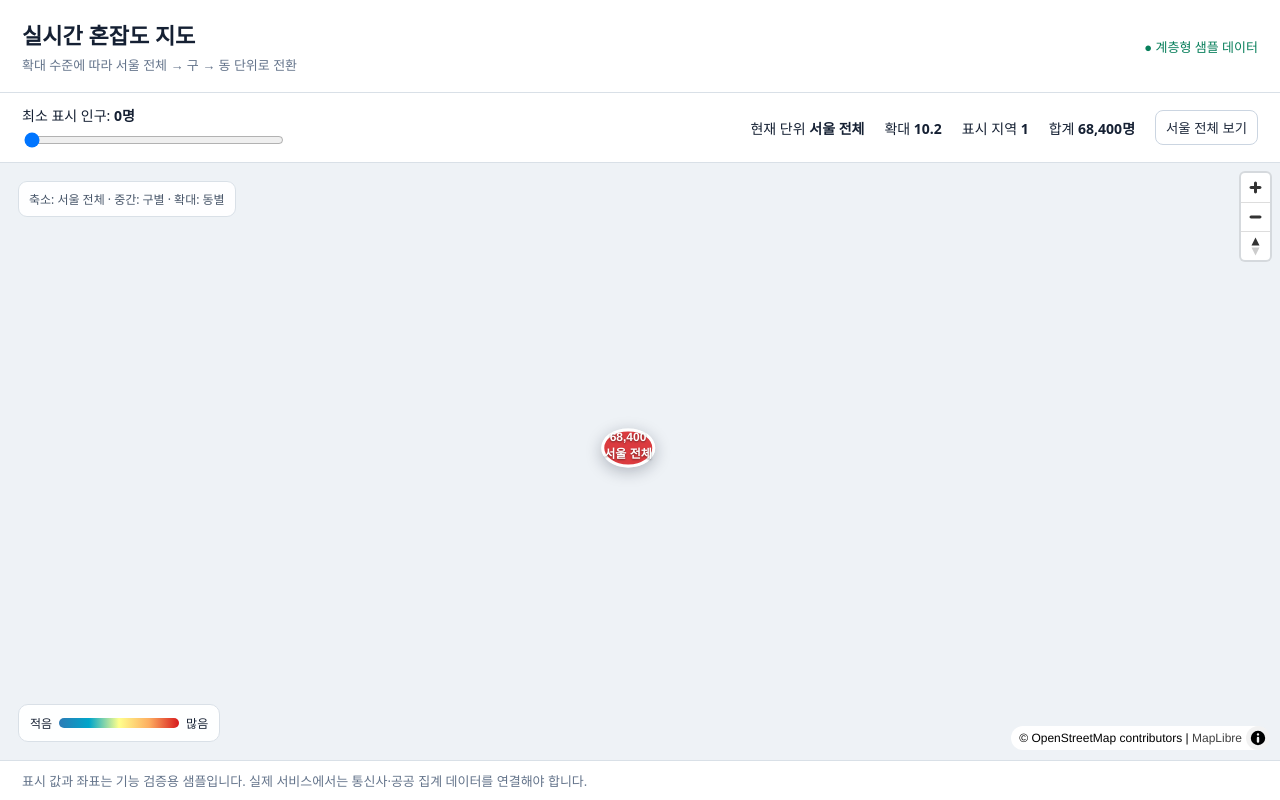
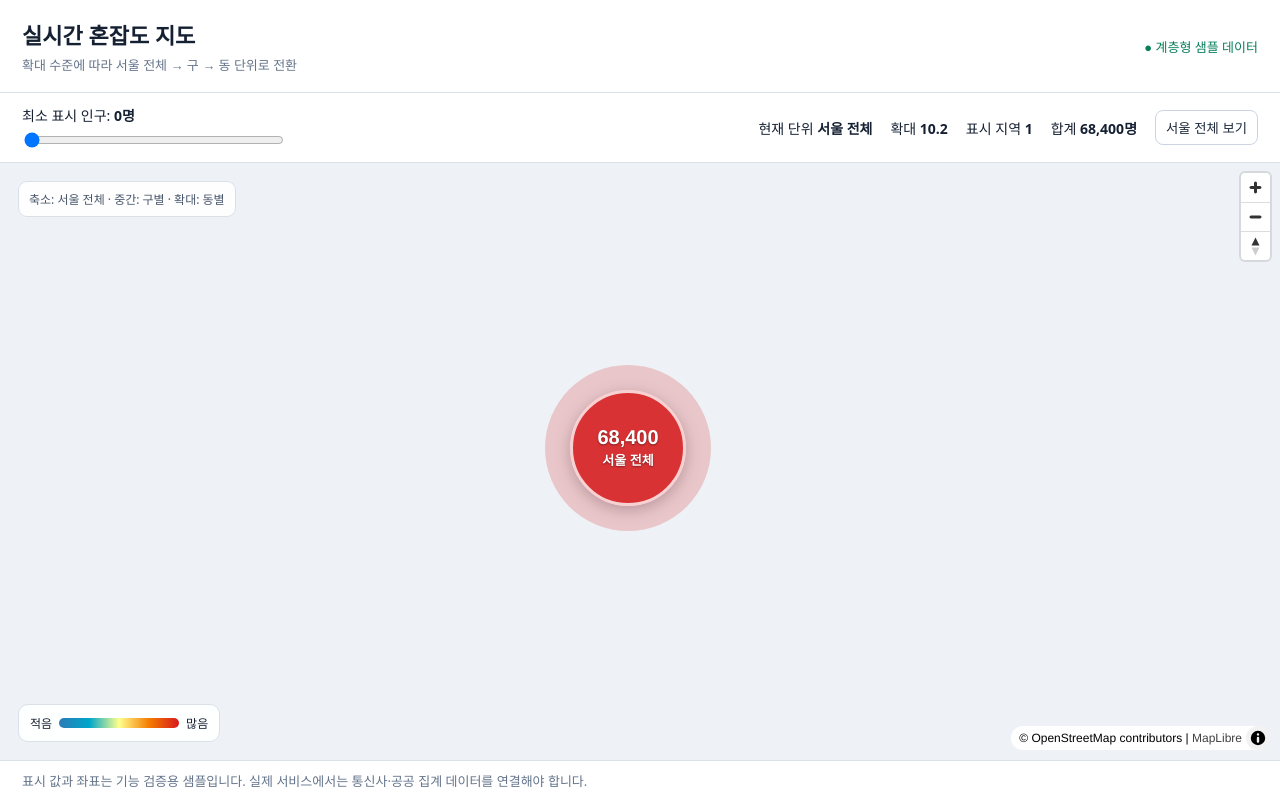
Before and after one commit to soonyeol-huh/crowd-map, a React (Vite) app: page / in a window 1280 px wide. Built offline with nearby package versions, Linux system fonts and the light colour scheme; no server answers.

Commit message:
Style city gu dong hierarchy markers

```diff
--- a/src/style.css
+++ b/src/style.css
@@ -10,41 +10,43 @@ p { margin: 0; }
 .controls { background: #fff; padding: 12px 22px; display: flex; align-items: center; justify-content: space-between; gap: 24px; border-bottom: 1px solid #d9e0e7; }
 .controls label { min-width: 260px; font-size: 14px; }
 .controls input { width: 100%; display: block; margin-top: 7px; }
-.metrics { display: flex; align-items: center; gap: 20px; font-size: 14px; }
+.metrics { display: flex; align-items: center; gap: 18px; font-size: 14px; }
 .focus-button { border: 1px solid #cbd5e1; border-radius: 8px; padding: 7px 10px; background: #fff; color: #1e293b; cursor: pointer; }
 .focus-button:hover { background: #f8fafc; }
 .map-wrap { position: relative; min-height: 560px; }
 .map { position: absolute; inset: 0; }
 .zoom-guide { position: absolute; z-index: 2; left: 18px; top: 18px; padding: 8px 10px; border: 1px solid #d9e0e7; border-radius: 9px; background: rgba(255,255,255,.92); color: #475569; font-size: 12px; }
 .legend { position: absolute; left: 18px; bottom: 18px; z-index: 2; display: flex; align-items: center; gap: 7px; background: rgba(255,255,255,.94); border: 1px solid #d9e0e7; border-radius: 10px; padding: 9px 11px; font-size: 12px; }
-.gradient { width: 120px; height: 10px; border-radius: 999px; background: linear-gradient(90deg,#2c7bb6,#00a6ca,#ffff8c,#fdae61,#d7191c); }
-.crowd-marker { --marker-color: #2c7bb6; position: relative; border-radius: 50%; border: 3px solid #fff; background: color-mix(in srgb, var(--marker-color) 84%, transparent); box-shadow: 0 4px 16px rgba(15,23,42,.28); color: #fff; display: flex; flex-direction: column; align-items: center; justify-content: center; cursor: pointer; padding: 0; font: inherit; transition: width .15s ease, height .15s ease, opacity .15s ease; }
-.crowd-marker::before { content: ''; position: absolute; border-radius: 50%; background: color-mix(in srgb, var(--marker-color) 22%, transparent); z-index: -1; }
+.gradient { width: 120px; height: 10px; border-radius: 999px; background: linear-gradient(90deg,#2c7bb6,#00a6ca,#ffff8c,#f57c00,#d7191c); }
+.crowd-marker { --marker-color: #2c7bb6; position: relative; border-radius: 50%; border: 3px solid #fff; background: color-mix(in srgb, var(--marker-color) 86%, transparent); box-shadow: 0 4px 16px rgba(15,23,42,.28); color: #fff; display: flex; flex-direction: column; align-items: center; justify-content: center; cursor: pointer; padding: 0; font: inherit; }
+.crowd-marker::before { content: ''; position: absolute; border-radius: 50%; background: color-mix(in srgb, var(--marker-color) 20%, transparent); z-index: -1; }
 .crowd-marker__value { font-weight: 800; line-height: 1.1; text-shadow: 0 1px 2px rgba(0,0,0,.45); }
-.crowd-marker__name { font-weight: 700; white-space: nowrap; text-shadow: 0 1px 2px rgba(0,0,0,.45); }
-.crowd-marker--compact { width: 42px; height: 42px; }
-.crowd-marker--compact::before { width: 64px; height: 64px; }
-.crowd-marker--compact .crowd-marker__value { font-size: 11px; }
-.crowd-marker--compact .crowd-marker__name { display: none; }
-.crowd-marker--normal { width: 58px; height: 58px; }
-.crowd-marker--normal::before { width: 84px; height: 84px; }
-.crowd-marker--normal .crowd-marker__value { font-size: 13px; }
-.crowd-marker--normal .crowd-marker__name { display: none; }
-.crowd-marker--detailed { width: 18px; height: 18px; border-width: 2px; box-shadow: 0 2px 7px rgba(15,23,42,.3); }
-.crowd-marker--detailed::before { width: 32px; height: 32px; }
-.crowd-marker--detailed::after { content: attr(data-label); position: absolute; left: 22px; top: 50%; transform: translateY(-50%); padding: 5px 8px; border: 1px solid #cbd5e1; border-radius: 7px; background: rgba(255,255,255,.96); box-shadow: 0 2px 8px rgba(15,23,42,.14); color: #172033; font-size: 12px; font-weight: 700; line-height: 1; white-space: nowrap; }
-.crowd-marker--detailed .crowd-marker__value,
-.crowd-marker--detailed .crowd-marker__name { display: none; }
-.detail { position: absolute; right: 18px; top: 18px; z-index: 2; min-width: 210px; background: rgba(255,255,255,.96); border: 1px solid #d9e0e7; border-radius: 14px; padding: 16px; box-shadow: 0 8px 28px rgba(15,23,42,.16); }
+.crowd-marker__name { margin-top: 3px; font-weight: 700; white-space: nowrap; text-shadow: 0 1px 2px rgba(0,0,0,.45); }
+.crowd-marker--city { width: 116px; height: 116px; }
+.crowd-marker--city::before { width: 166px; height: 166px; }
+.crowd-marker--city .crowd-marker__value { font-size: 20px; }
+.crowd-marker--city .crowd-marker__name { font-size: 13px; }
+.crowd-marker--gu { width: 76px; height: 76px; }
+.crowd-marker--gu::before { width: 108px; height: 108px; }
+.crowd-marker--gu .crowd-marker__value { font-size: 15px; }
+.crowd-marker--gu .crowd-marker__name { font-size: 11px; }
+.crowd-marker--dong { width: auto; min-width: 70px; height: 34px; border-radius: 17px; border-width: 2px; padding: 0 10px; flex-direction: row; gap: 6px; }
+.crowd-marker--dong::before { display: none; }
+.crowd-marker--dong .crowd-marker__value { font-size: 12px; order: 2; }
+.crowd-marker--dong .crowd-marker__name { margin: 0; font-size: 11px; order: 1; }
+.detail { position: absolute; right: 18px; top: 18px; z-index: 2; min-width: 220px; background: rgba(255,255,255,.96); border: 1px solid #d9e0e7; border-radius: 14px; padding: 16px; box-shadow: 0 8px 28px rgba(15,23,42,.16); }
 .detail button { position: absolute; right: 10px; top: 7px; border: 0; background: none; font-size: 24px; cursor: pointer; }
 .detail h2 { margin: 0 0 10px; font-size: 17px; }
 .detail p { margin-top: 6px; font-size: 13px; color: #475569; }
 .detail .big { font-size: 25px; font-weight: 700; color: #dc2626; }
 footer { background: #fff; border-top: 1px solid #d9e0e7; padding: 10px 22px; }
-@media(max-width: 650px){
+@media(max-width: 760px){
   .topbar,.controls { align-items: stretch; flex-direction: column; }
   .metrics { justify-content: space-between; flex-wrap: wrap; gap: 10px; }
   .map-wrap { min-height: 650px; }
   .zoom-guide { right: 56px; }
-  .crowd-marker--detailed::after { font-size: 11px; padding: 4px 6px; }
+  .crowd-marker--city { width: 96px; height: 96px; }
+  .crowd-marker--city::before { width: 136px; height: 136px; }
+  .crowd-marker--gu { width: 66px; height: 66px; }
+  .crowd-marker--gu::before { width: 92px; height: 92px; }
 }
```
